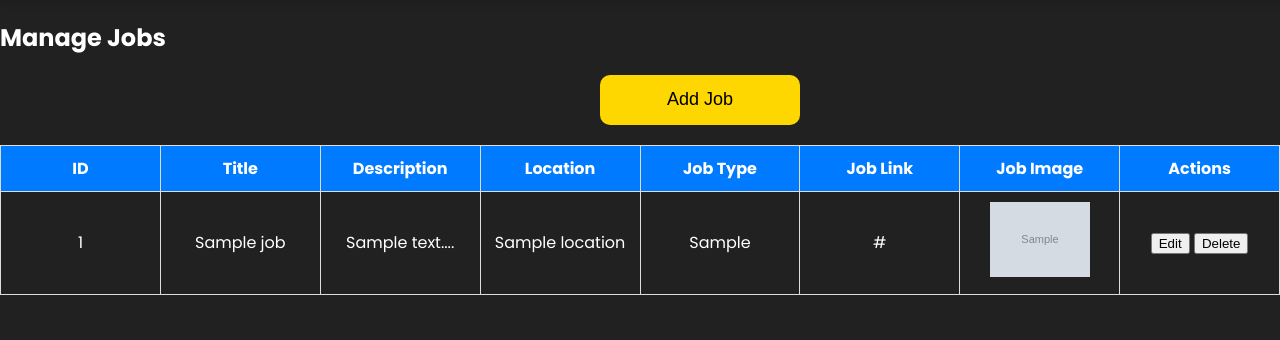
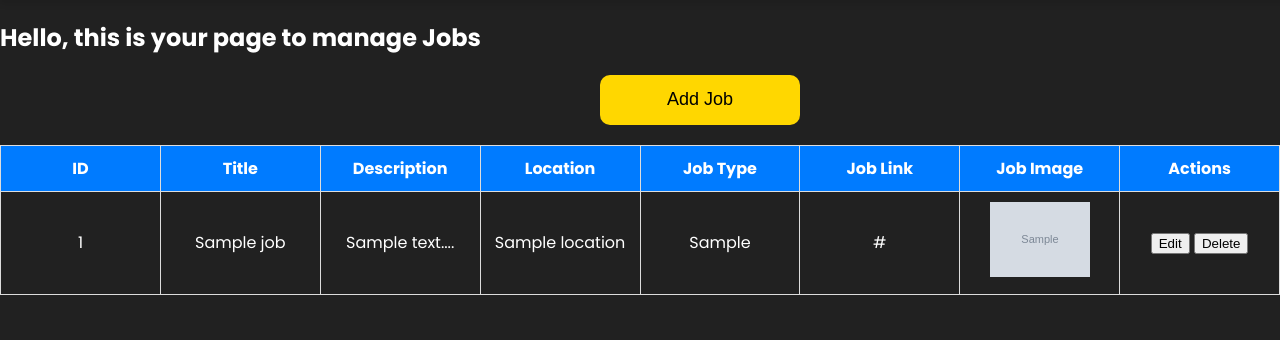
Before and after one commit to Hillcrest01/alumni_prototype, a Flask app: template website/templates/all_jobs.html in a window 1280 px wide. Shown: the part 80-420 px from the top of the page. Run offline with Flask 3, Linux system fonts and the light colour scheme; the template is opened without the code that fills it: most values are stand-ins (such as "Sample title", 1, 10 or a date in 2020); grey boxes marked "Sample" are stand-in pictures.

Commit message:
fix: edit some texts on the admin frontend

```diff
--- a/website/templates/all_jobs.html
+++ b/website/templates/all_jobs.html
@@ -2,7 +2,7 @@
 {% block title %}Manage Jobs{% endblock %}
 {% block body %}
 
-<h2>Manage Jobs</h2>
+<h2>Hello, this is your page to manage Jobs</h2>
 
 <a href="{{ url_for('admin.add_job') }}"><button class="all-jobs-button">Add Job</button></a>
 
```
